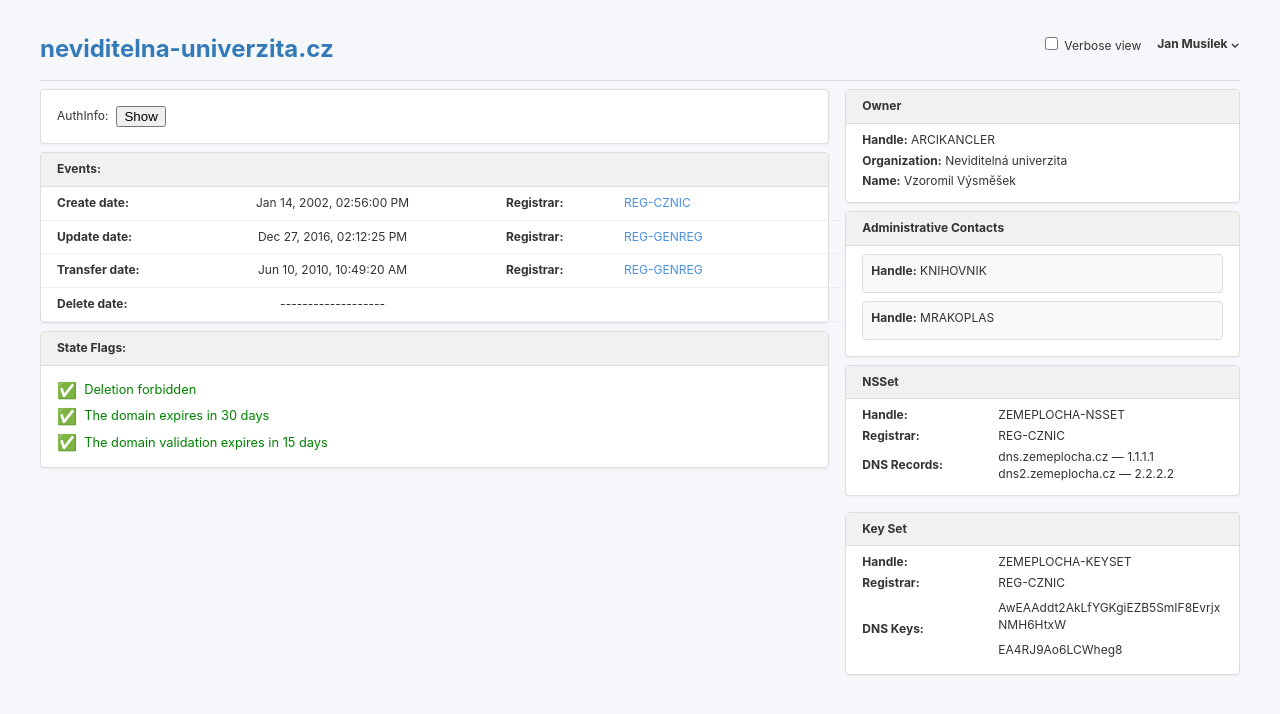
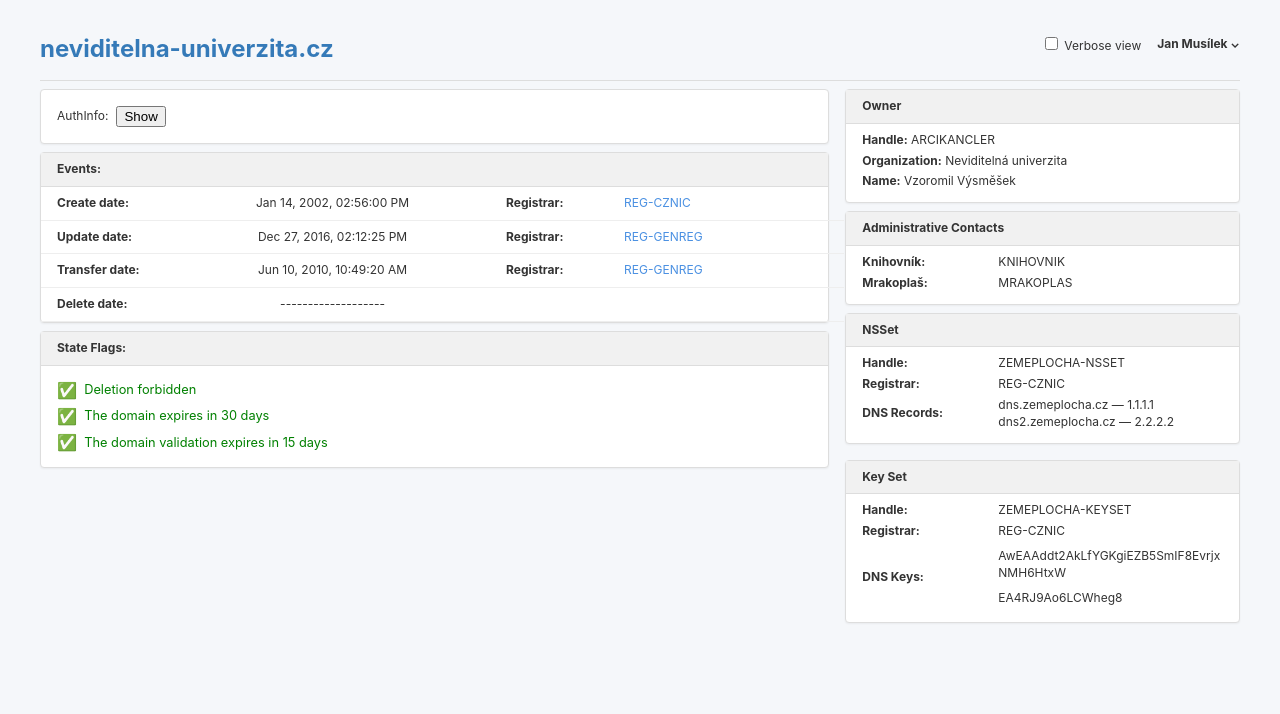
Before and after one commit to lukaskourilcz/secret-uni, a Vue app: page / in a window 1280 px wide. Shown: the top 714 px of the page. Built offline with nearby package versions, Linux system fonts and the light colour scheme.

Commit message:
admin contacts style fix

```diff
--- a/src/components/AdministrativeContacts.vue
+++ b/src/components/AdministrativeContacts.vue
@@ -13,22 +13,29 @@ const props = defineProps({
       <div
         v-for="(contact, index) in contacts"
         :key="index"
-        class="contact-card"
+        class="row"
       >
-        <div class="row"><strong>Handle:</strong> {{ contact.handle }}</div>
+        <div class="label">
+          <strong>{{ contact.name }}:</strong>
+        </div>
+        <div class="value">
+          {{ contact.handle }}
 
           <template v-if="verbose">
-          <div class="row" v-if="contact.publish.organization">
+            <div v-if="contact.publish.organization">
               <strong>Organization:</strong> {{ contact.organization }}
             </div>
-          <div class="row" v-if="contact.publish.name">
+            <div v-if="contact.publish.name">
               <strong>Name:</strong> {{ contact.name }}
             </div>
           </template>
         </div>
       </div>
     </div>
+  </div>
 </template>
+
+---
 
 <style scoped>
 .admin-contacts {
@@ -46,15 +53,18 @@ const props = defineProps({
   padding: 0 1rem 0.5rem 1rem;
 }
 
-.contact-card {
-  border: 1px solid #ddd;
-  padding: 0.5rem;
-  margin-bottom: 0.5rem;
-  border-radius: 4px;
-  background: #f9f9f9;
+.row {
+  display: flex;
+  gap: 1rem;
+  margin-bottom: 0.25rem;
 }
 
-.row {
-  margin-bottom: 0.25rem;
+.label {
+  min-width: 120px;
+  font-weight: bold;
+}
+
+.value {
+  flex: 1;
 }
 </style>
--- a/src/components/KeySet.vue
+++ b/src/components/KeySet.vue
@@ -73,7 +73,7 @@ const props = defineProps({
 }
 
 .row.dns-row {
-  align-items: center; /* vertical center the DNS label */
+  align-items: center;
 }
 
 .value {
```
Lines whose indentation alone changed are shown as unchanged.
